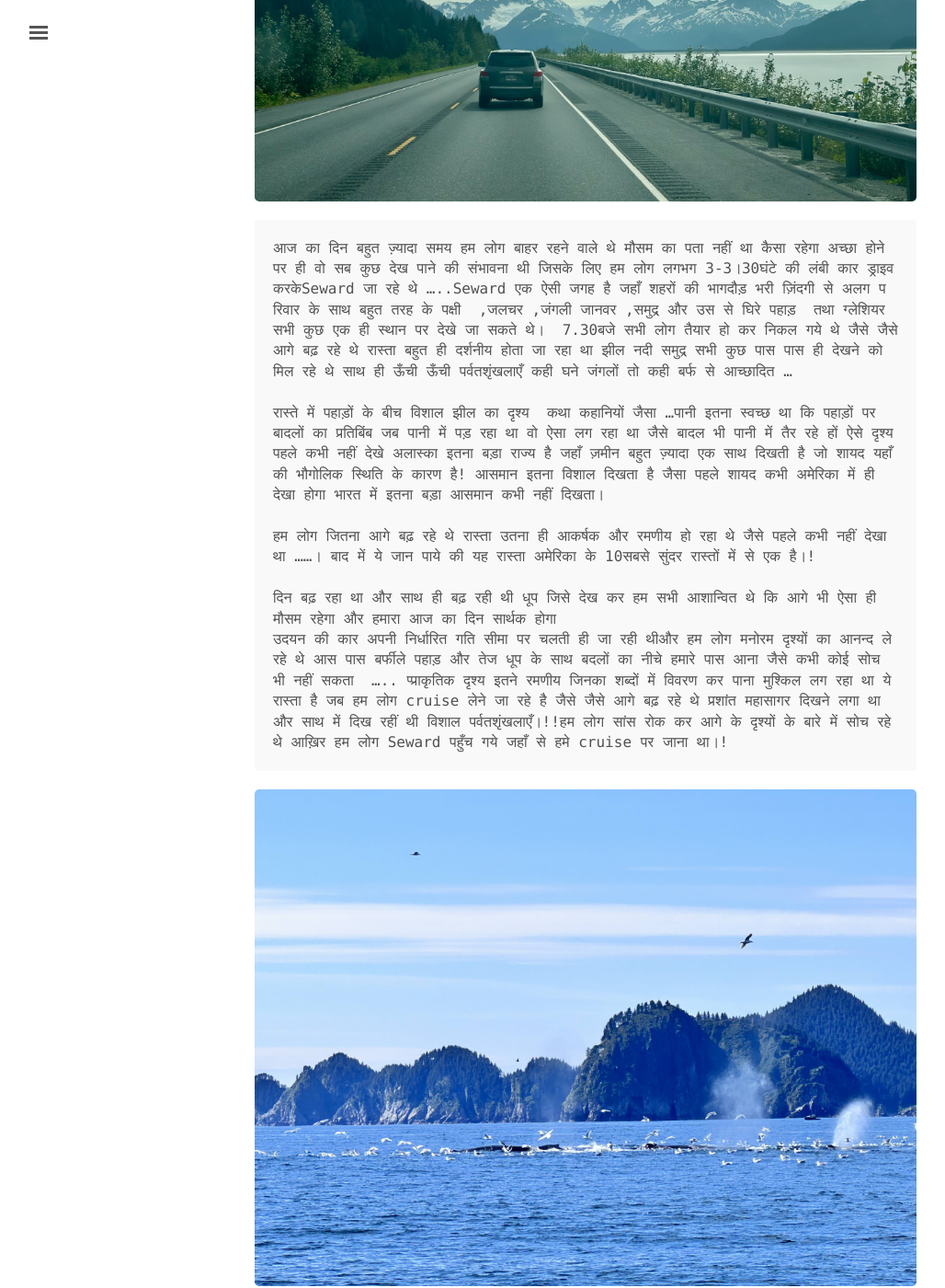
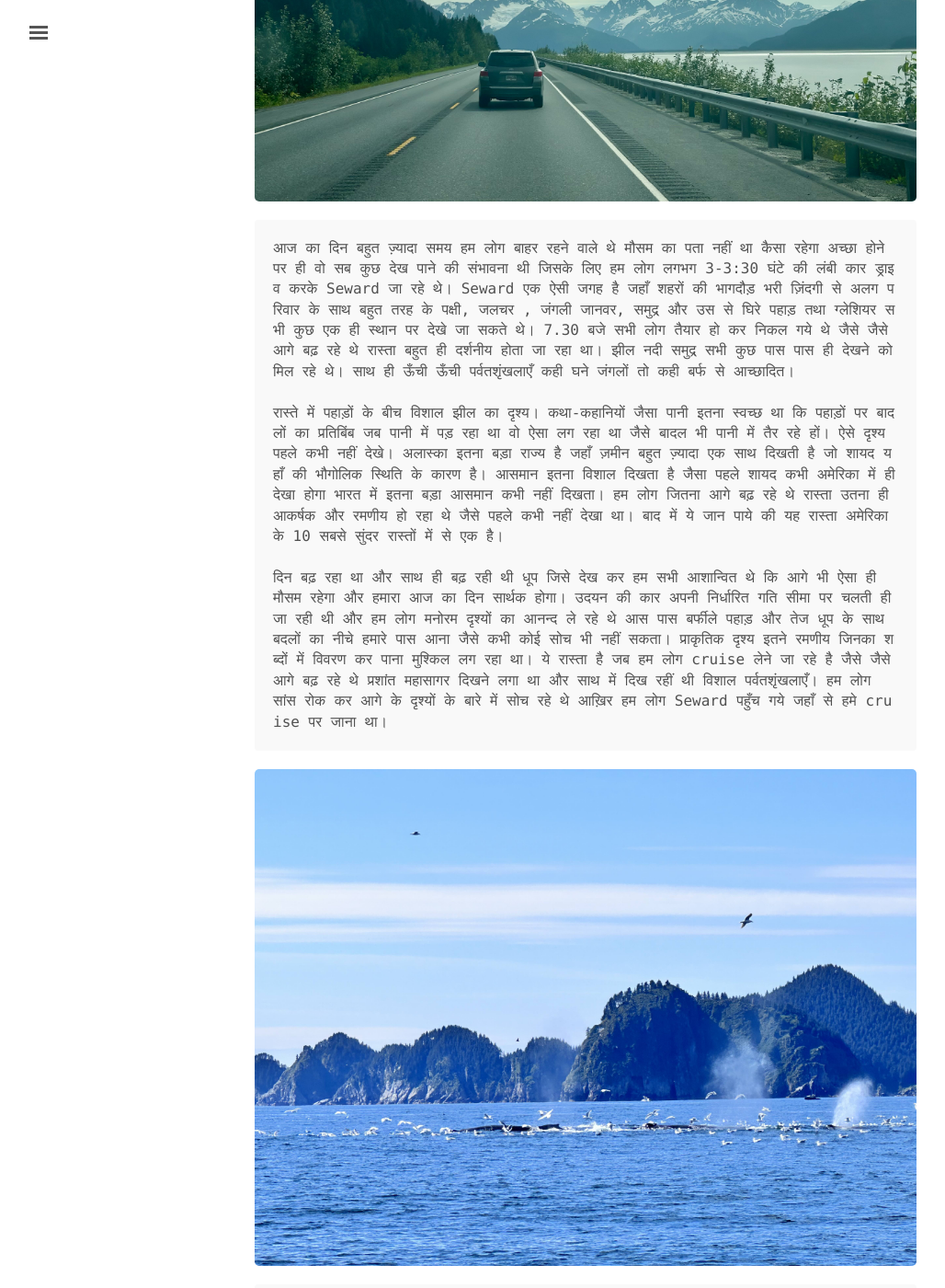
Before and after one commit to udayankumar/udayankumar.github.io, a Jekyll site: the page built from _posts/2024-10-13-alaska-trip.md, in a window 1280 px wide and 1400 px high, scrolled down 2655 px. Shown: the whole window at 92% size, without its empty margins (3-1031 px from the left). Built offline with Jekyll 4.4.1, drawn with Linux system fonts in a browser that asks for light colours; comment, search, counter and statistics services are not loaded; some of the changed text lies outside the part shown.

Commit message:
typo fix

```diff
--- a/_posts/2024-10-13-alaska-trip.md
+++ b/_posts/2024-10-13-alaska-trip.md
@@ -38,22 +39,15 @@
 
 ![day3](/assets/images/alaska/alaska_day3.jpg)
 
-    आज का दिन बहुत ज़्यादा समय हम लोग बाहर रहने वाले थे मौसम का पता नहीं था कैसा रहेगा अच्छा होने पर ही वो सब कुछ देख पाने की संभावना थी जिसके लिए हम लोग लगभग 3-3।30घंटे की लंबी कार ड्राइव करकेSeward जा रहे थे …..Seward एक ऐसी जगह है जहाँ शहरों की भागदौड़ भरी ज़िंदगी से अलग परिवार के साथ बहुत तरह के पक्षी  ,जलचर ,जंगली जानवर ,समुद्र और उस से घिरे पहाड़  तथा ग्लेशियर सभी कुछ एक ही स्थान पर देखे जा सकते थे।  7.30बजे सभी लोग तैयार हो कर निकल गये थे जैसे जैसे आगे बढ़ रहे थे रास्ता बहुत ही दर्शनीय होता जा रहा था झील नदी समुद्र सभी कुछ पास पास ही देखने को मिल रहे थे साथ ही ऊँची ऊँची पर्वतशृंखलाएँ कही घने जंगलों तो कही बर्फ से आच्छादित …
+    आज का दिन बहुत ज़्यादा समय हम लोग बाहर रहने वाले थे मौसम का पता नहीं था कैसा रहेगा अच्छा होने पर ही वो सब कुछ देख पाने की संभावना थी जिसके लिए हम लोग लगभग 3-3:30 घंटे की लंबी कार ड्राइव करके Seward जा रहे थे। Seward एक ऐसी जगह है जहाँ शहरों की भागदौड़ भरी ज़िंदगी से अलग परिवार के साथ बहुत तरह के पक्षी, जलचर , जंगली जानवर, समुद्र और उस से घिरे पहाड़ तथा ग्लेशियर सभी कुछ एक ही स्थान पर देखे जा सकते थे। 7.30 बजे सभी लोग तैयार हो कर निकल गये थे जैसे जैसे आगे बढ़ रहे थे रास्ता बहुत ही दर्शनीय होता जा रहा था। झील नदी समुद्र सभी कुछ पास पास ही देखने को मिल रहे थे। साथ ही ऊँची ऊँची पर्वतशृंखलाएँ कही घने जंगलों तो कही बर्फ से आच्छादित।
 
-    रास्ते में पहाड़ों के बीच विशाल झील का दृश्य  कथा कहानियों जैसा …पानी इतना स्वच्छ था कि पहाड़ों पर बादलों का प्रतिबिंब जब पानी में पड़ रहा था वो ऐसा लग रहा था जैसे बादल भी पानी में तैर रहे हों ऐसे दृश्य पहले कभी नहीं देखे अलास्का इतना बड़ा राज्य है जहाँ ज़मीन बहुत ज़्यादा एक साथ दिखती है जो शायद यहाँ की भौगोलिक स्थिति के कारण है! आसमान इतना विशाल दिखता है जैसा पहले शायद कभी अमेरिका में ही देखा होगा भारत में इतना बड़ा आसमान कभी नहीं दिखता।
+    रास्ते में पहाड़ों के बीच विशाल झील का दृश्य। कथा-कहानियों जैसा पानी इतना स्वच्छ था कि पहाड़ों पर बादलों का प्रतिबिंब जब पानी में पड़ रहा था वो ऐसा लग रहा था जैसे बादल भी पानी में तैर रहे हों। ऐसे दृश्य पहले कभी नहीं देखे। अलास्का इतना बड़ा राज्य है जहाँ ज़मीन बहुत ज़्यादा एक साथ दिखती है जो शायद यहाँ की भौगोलिक स्थिति के कारण है। आसमान इतना विशाल दिखता है जैसा पहले शायद कभी अमेरिका में ही देखा होगा भारत में इतना बड़ा आसमान कभी नहीं दिखता। हम लोग जितना आगे बढ़ रहे थे रास्ता उतना ही आकर्षक और रमणीय हो रहा थे जैसे पहले कभी नहीं देखा था। बाद में ये जान पाये की यह रास्ता अमेरिका के 10 सबसे सुंदर रास्तों में से एक है।
 
-    हम लोग जितना आगे बढ़ रहे थे रास्ता उतना ही आकर्षक और रमणीय हो रहा थे जैसे पहले कभी नहीं देखा था ……। बाद में ये जान पाये की यह रास्ता अमेरिका के 10सबसे सुंदर रास्तों में से एक है।!
-
-    दिन बढ़ रहा था और साथ ही बढ़ रही थी धूप जिसे देख कर हम सभी आशान्वित थे कि आगे भी ऐसा ही मौसम रहेगा और हमारा आज का दिन सार्थक होगा
-    उदयन की कार अपनी निर्धारित गति सीमा पर चलती ही जा रही थीऔर हम लोग मनोरम दृश्यों का आनन्द ले रहे थे आस पास बर्फीले पहाड़ और तेज धूप के साथ बदलों का नीचे हमारे पास आना जैसे कभी कोई सोच भी नहीं सकता  ….. प्प्राकृतिक दृश्य इतने रमणीय जिनका शब्दों में विवरण कर पाना मुश्किल लग रहा था ये रास्ता है जब हम लोग cruise लेने जा रहे है जैसे जैसे आगे बढ़ रहे थे प्रशांत महासागर दिखने लगा था और साथ में दिख रहीं थी विशाल पर्वतशृंखलाएँ।!!हम लोग सांस रोक कर आगे के दृश्यों के बारे में सोच रहे थे आख़िर हम लोग Seward पहुँच गये जहाँ से हमे cruise पर जाना था।!
+    दिन बढ़ रहा था और साथ ही बढ़ रही थी धूप जिसे देख कर हम सभी आशान्वित थे कि आगे भी ऐसा ही मौसम रहेगा और हमारा आज का दिन सार्थक होगा। उदयन की कार अपनी निर्धारित गति सीमा पर चलती ही जा रही थी और हम लोग मनोरम दृश्यों का आनन्द ले रहे थे आस पास बर्फीले पहाड़ और तेज धूप के साथ बदलों का नीचे हमारे पास आना जैसे कभी कोई सोच भी नहीं सकता। प्राकृतिक दृश्य इतने रमणीय जिनका शब्दों में विवरण कर पाना मुश्किल लग रहा था। ये रास्ता है जब हम लोग cruise लेने जा रहे है जैसे जैसे आगे बढ़ रहे थे प्रशांत महासागर दिखने लगा था और साथ में दिख रहीं थी विशाल पर्वतशृंखलाएँ। हम लोग सांस रोक कर आगे के दृश्यों के बारे में सोच रहे थे आख़िर हम लोग Seward पहुँच गये जहाँ से हमे cruise पर जाना था।
 
 ![day3](/assets/images/alaska/alaska_day4.jpg)
 
-    हम सभी लोग एक साथ ही बैठे थे बातें करते और बाहर देखते जा रहे थे कुछ ही देर में captain ने बाहर दिखाई पड़ने वाले समुद्री जानवरों को दिखाते हुए हम सभी को उनके विषय में बताया हम लोगों ने Sea otter , fin whale, puffins , sea lion, common murre, Humpback whale ,देखे। Chiswell island देखते हुए आगे गये …।अब सभी को इंतज़ार था ग्लेशियर देखने का। हमारे लिए ये अद्भुत भौगोलिक सरंचना थी या ये भी कह सकते है अचंभित कर देने वाली प्रकृति क्यों कि हम भारत वासियों के अवचेतन मस्तिष्क में उत्तर में बर्फ से अच्छादित हिमालय है और दक्षिण में विशाल हिन्द महासागर।! दोनों को एक साथ एक ही जगह पर देखना हमारी कल्पना से परे था धीरे धीरे आगे बढ़ते हुए जब सामने विशाल Aialik ग्लेशियर दिखाई देने लगा तो एकदम से जैसे सांस ही रुक गई थी। हमारा जहाज़ धीरे धीरे आगे ग्लेशियर की तरफ़ ही बढ़ रहा था वहाँ जितने  भी लोग थे सभी टकटकी लगा कर सफ़ेद और आसमानी ग्लेशियर को दूरबीन से देख रहे थे या फोटो ले रहे थे वहाँ पर हमारा जहाज़ लगभग 20 min रुका जिस से सभी लोग उसको ठीक से देख सके और फोटो भी  ले सके।
-    दूसरी तरफ़ एक और ग्लेशियर था जिसमें एक बहुत तेज झरना बह रहा था सभी ने उसका भी आनंद लिया
-        तत्पश्चात् हमारा जहाज़ जहां से गया था वहीं वापस ले आया लौटने समय जहाज की गति काफ़ी ज़्यादा थी इसलिये वापस आने में  बहुत समय नहीं लगा।
-            हम लोग भी अपनी कार से अपने गंतव्य ,जहां हमे रात में रुकना था ,वसीला के रास्ते पर चल दिये काफ़ी देर का रास्ता था पर शाम को अच्छी धूप खिली हुई थी इस लिये जो रास्ता सुबह बदली में देखा था वो ज़्यादा अच्छा और भिन्न लग रहा था
-    सभी लोग रास्ते का आनंद लेते बातें करते वापस घर पहुँच गये!!
+    हम सभी लोग एक साथ ही बैठे थे बातें करते और बाहर देखते जा रहे थे कुछ ही देर में captain ने बाहर दिखाई पड़ने वाले समुद्री जानवरों को दिखाते हुए हम सभी को उनके विषय में बताया हम लोगों ने Sea Otter, Fin Whale, Puffins, Sea Lion, Common Murre, और Humpback Whale देखे। Chiswell island देखते हुए आगे गये। अब सभी को इंतज़ार था ग्लेशियर देखने का। हमारे लिए ये अद्भुत भौगोलिक सरंचना थी या ये भी कह सकते है अचंभित कर देने वाली प्रकृति क्यों कि हम भारत वासियों के अवचेतन मस्तिष्क में उत्तर में बर्फ से अच्छादित हिमालय है और दक्षिण में विशाल हिन्द महासागर।! दोनों को एक साथ एक ही जगह पर देखना हमारी कल्पना से परे था धीरे धीरे आगे बढ़ते हुए जब सामने विशाल Aialik ग्लेशियर दिखाई देने लगा तो एकदम से जैसे सांस ही रुक गई थी। हमारा जहाज़ धीरे धीरे आगे ग्लेशियर की तरफ़ ही बढ़ रहा था वहाँ जितने भी लोग थे सभी टकटकी लगा कर सफ़ेद और आसमानी ग्लेशियर को दूरबीन से देख रहे थे या फोटो ले रहे थे वहाँ पर हमारा जहाज़ लगभग 20 min रुका जिस से सभी लोग उसको ठीक से देख सके और फोटो भी ले सके। दूसरी तरफ़ एक और ग्लेशियर था जिसमें एक बहुत तेज झरना बह रहा था सभी ने उसका भी आनंद लिया। तत्पश्चात् हमारा जहाज़ जहां से गया था वहीं वापस ले आया लौटने समय जहाज की गति काफ़ी ज़्यादा थी इसलिये वापस आने में बहुत समय नहीं लगा। हम लोग भी अपनी कार से अपने गंतव्य, जहां हमे रात में रुकना था, वसीला, के रास्ते पर चल दिये काफ़ी देर का रास्ता था पर शाम को अच्छी धूप खिली हुई थी इस लिये जो रास्ता सुबह बदली में देखा था वो ज़्यादा अच्छा और भिन्न लग रहा था। सभी लोग रास्ते का आनंद लेते बातें करते वापस घर पहुँच गये।
 
 
 ## 5th August
```
Also changed, not shown: other parts of _posts/2024-10-13-alaska-trip.md (+9 -11 lines).
